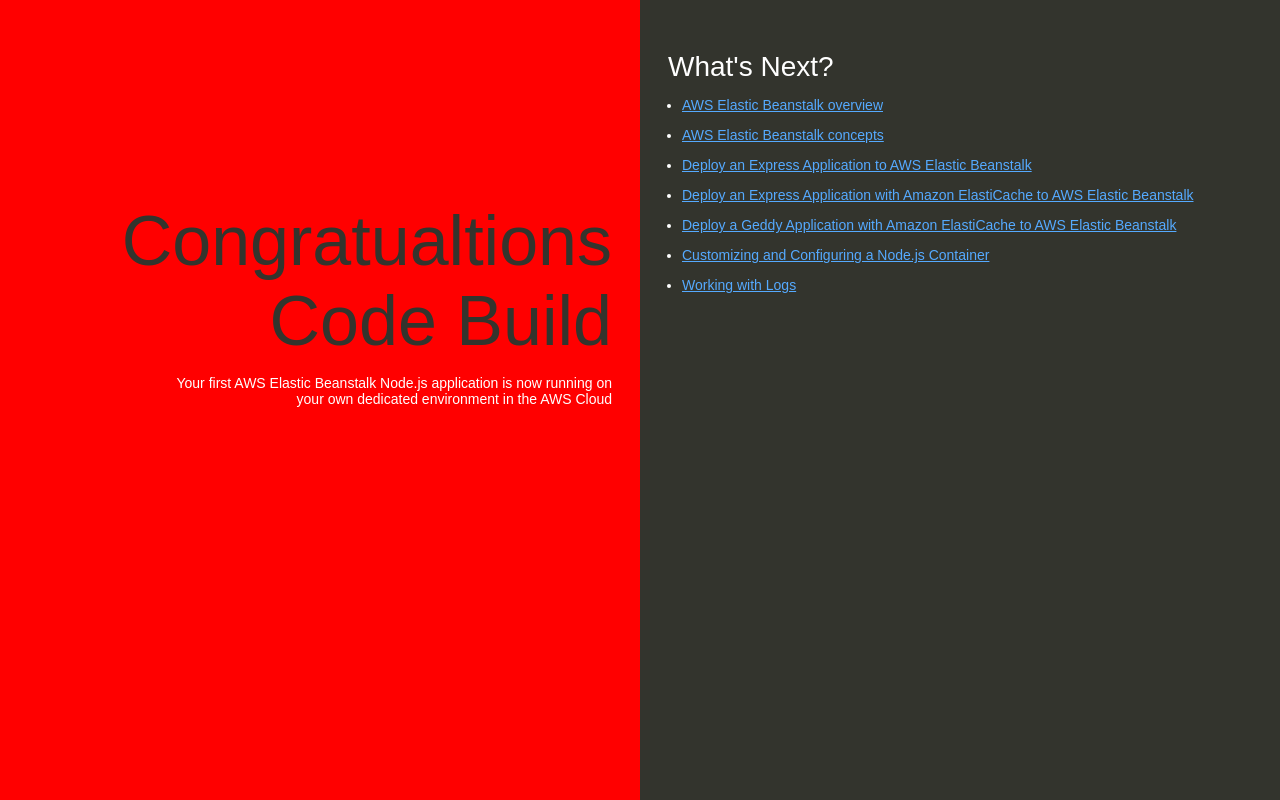
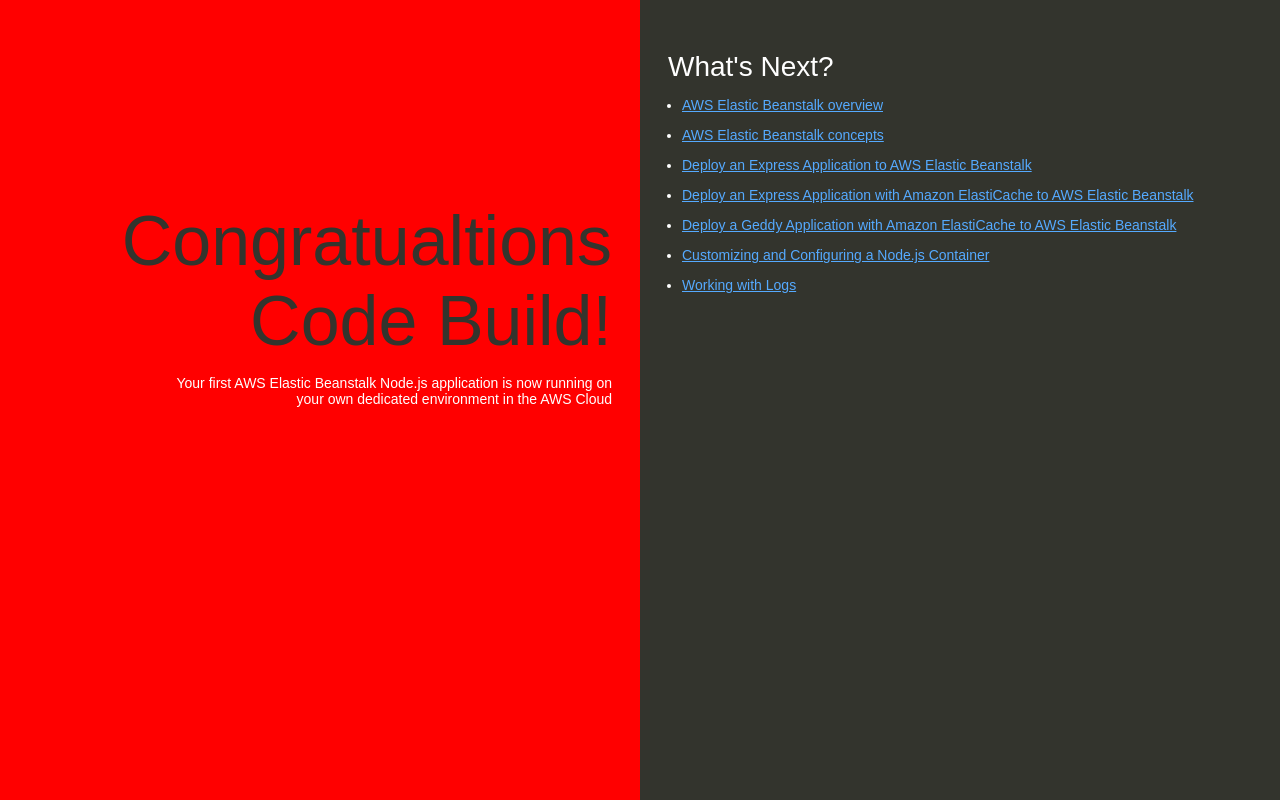
Before and after one commit to SatyaSriSwaroop/my-nodejs-app, a website: page index.html in a window 1280 px wide. Drawn offline with Linux system fonts and the light colour scheme.

Commit message:
Update index.html

```diff
--- a/index.html
+++ b/index.html
@@ -74,7 +74,7 @@
   </head>
   <body>
     <div class="textColumn">
-      <h1>Congratualtions Code Build</h1>
+      <h1>Congratualtions Code Build!</h1>
       <p>Your first AWS Elastic Beanstalk Node.js application is now running on your own dedicated environment in the AWS Cloud</p>
     </div>
     <div class="linksColumn">
```
